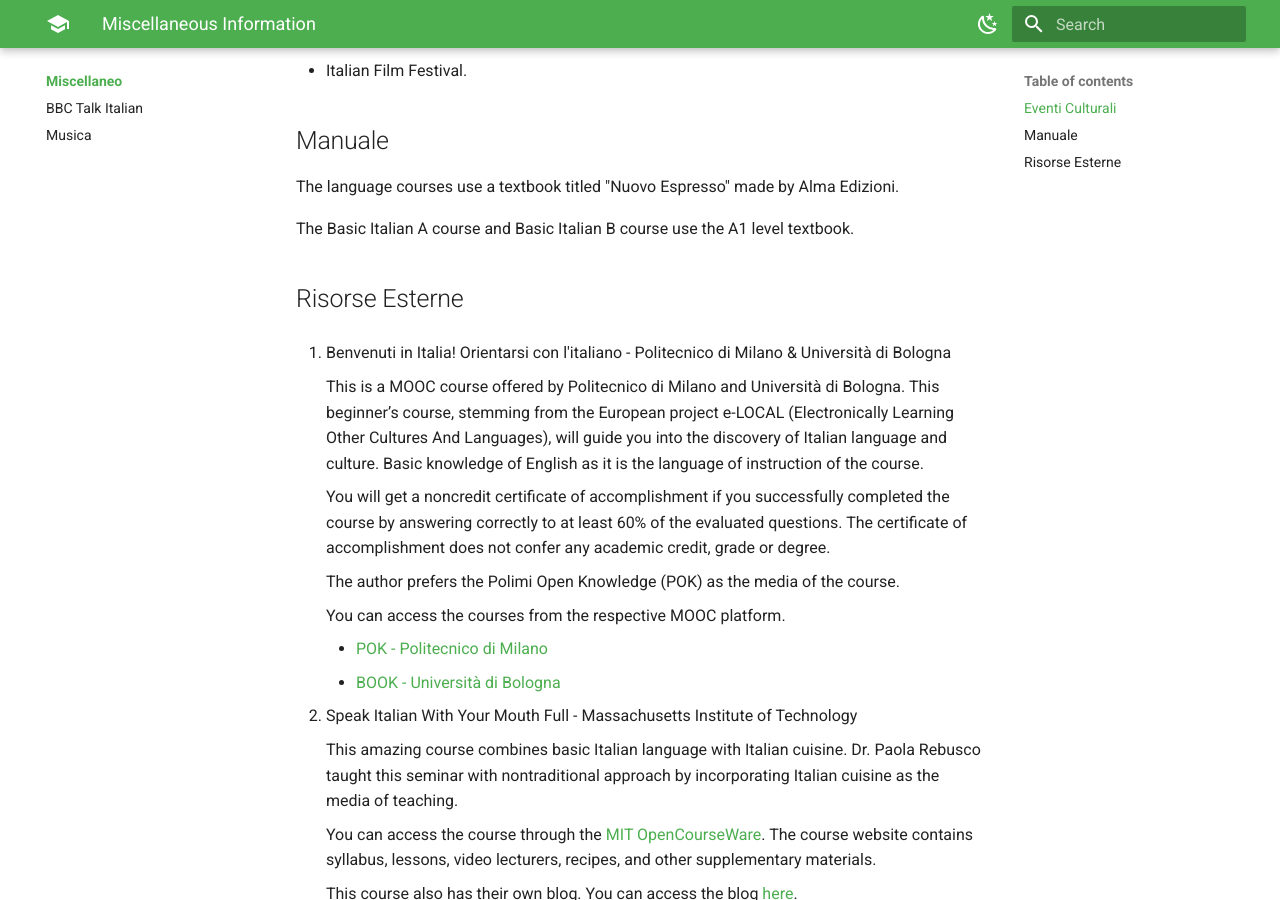
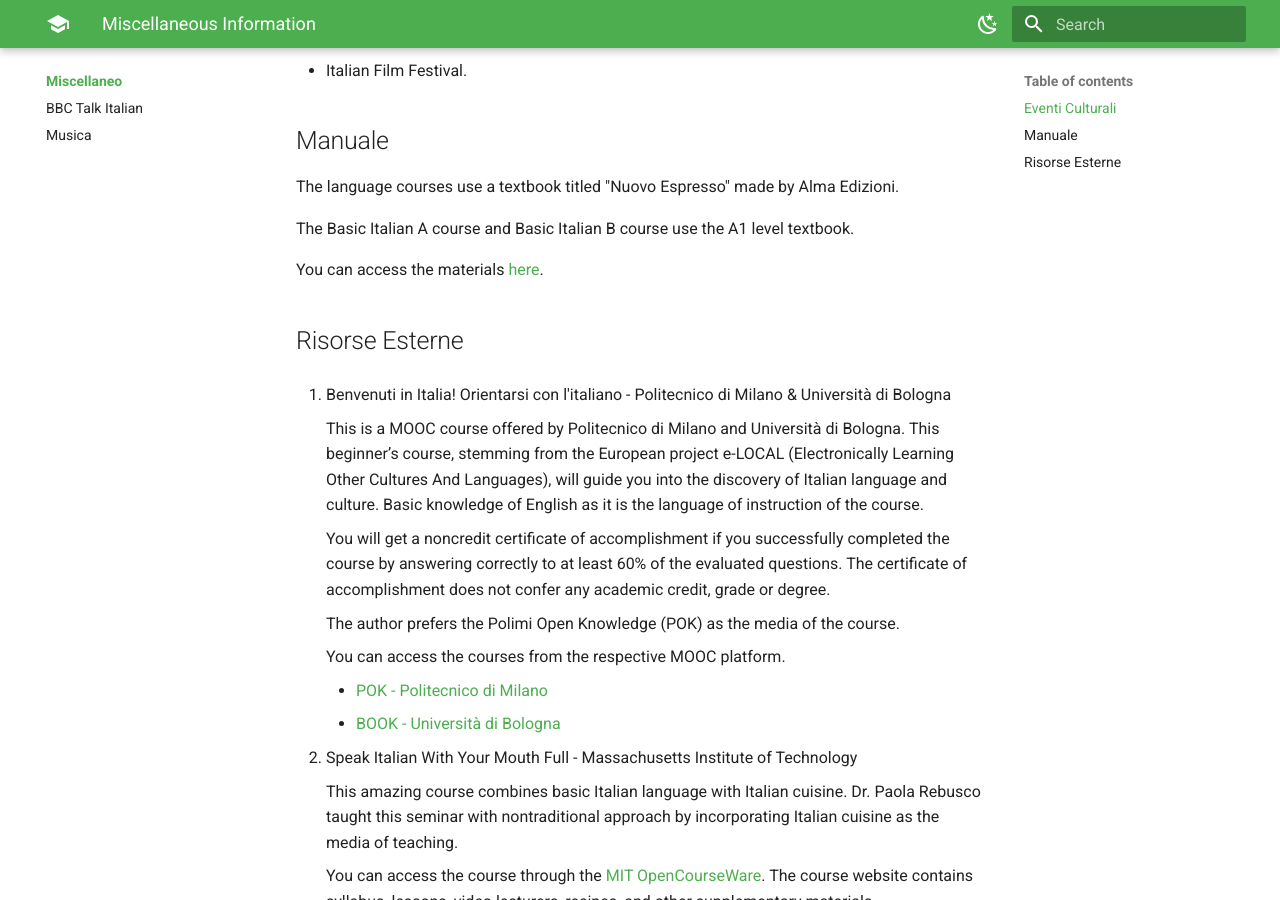
Before and after one commit to determinedguy/appunti, an MkDocs documentation site: the page built from docs/miscellaneo/index.md, in a window 1280 px wide and 900 px high, scrolled down 581 px. Built offline with MkDocs 1.6.1 and Material for MkDocs 9.7.7, drawn with Linux system fonts in a browser that asks for light colours.

Commit message:
add: material's link

```diff
--- a/docs/miscellaneo/index.md
+++ b/docs/miscellaneo/index.md
@@ -23,6 +23,8 @@ The language courses use a textbook titled "Nuovo Espresso" made by Alma Edizion
 
 The Basic Italian A course and Basic Italian B course use the A1 level textbook.
 
+You can access the materials [here](https://www.almaedizioni.it/en/minisiti/nuovo-espresso/).
+
 ## Risorse Esterne
 
 1. Benvenuti in Italia! Orientarsi con l'italiano - Politecnico di Milano & Università di Bologna
```
